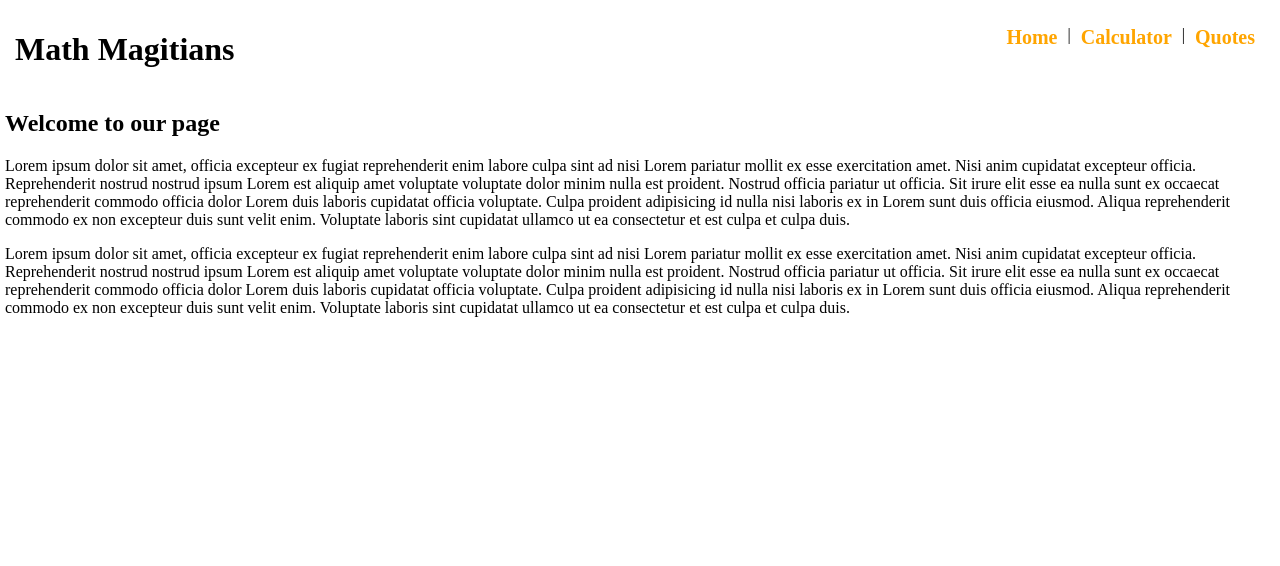
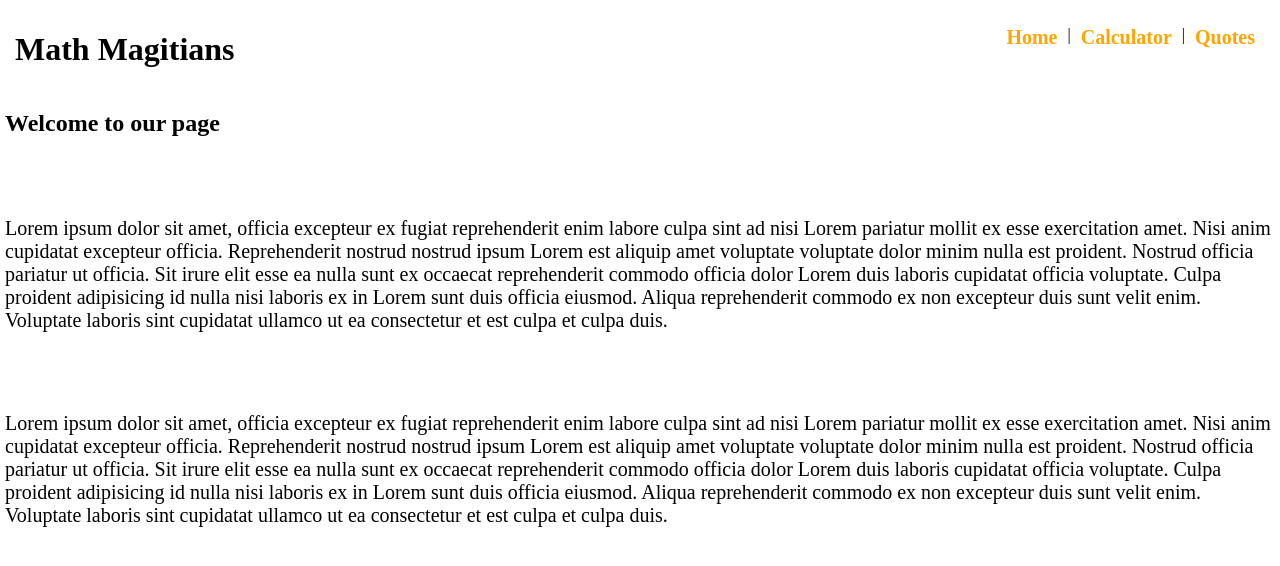
Before and after one commit to mohamedgamaleldin999999/Math-Magicians, a React (Create React App) app: page / in a window 1280 px wide. Shown: the top 566 px of the page. Built offline with nearby package versions, Linux system fonts and the light colour scheme; the HTML template or start-up script is replaced by a standard one.

Commit message:
Style Home page

```diff
--- a/src/components/home.css
+++ b/src/components/home.css
@@ -0,0 +1,4 @@
+p {
+  font-size: 20px;
+  margin: 80px 0;
+}
```
